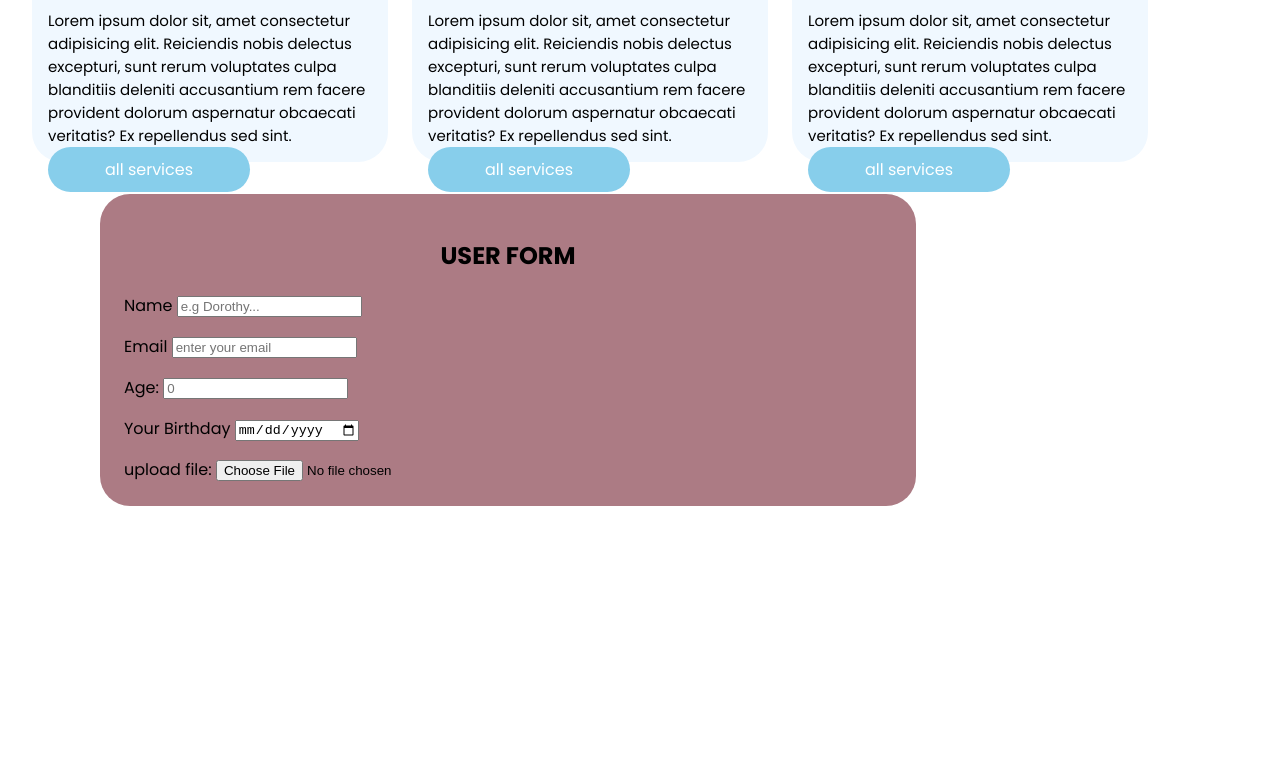
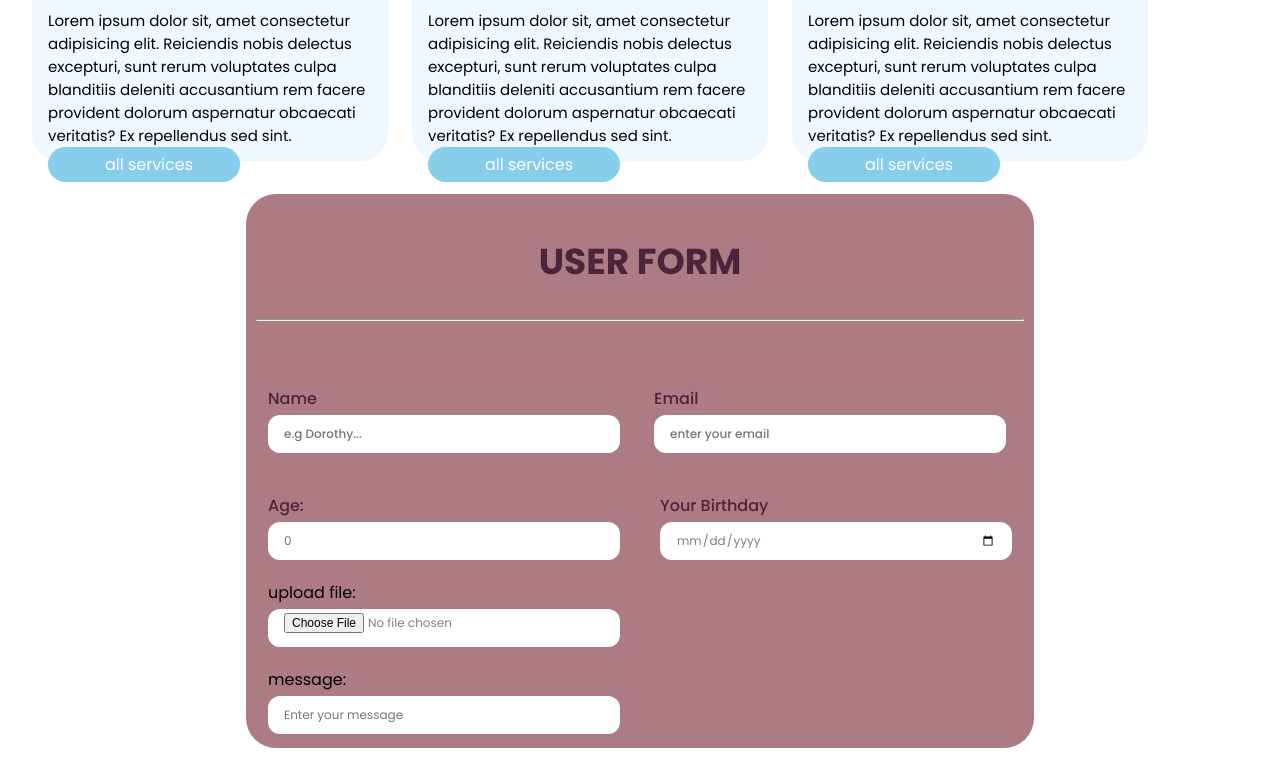
Before and after one commit to Dorothy28784/portfolio2, a plain HTML site: page index.html in a window 1280 px wide. Shown: the part 1027-1801 px from the top of the page. Before the commit the page ends 1701 px from the top, so only its background shows below. Drawn offline with Linux system fonts and the light colour scheme.

Commit message:
implementation of form layout

```diff
--- a/assets/styles/index.css
+++ b/assets/styles/index.css
@@ -121,9 +121,9 @@ projectsection>div>h1{
     padding-left: 20px;
     width:50% ;
     text-align: center;
-    padding-right: 20px;
-    padding-bottom: 10px;
-    padding-top: 10px;
+    padding-right: 10px;
+    padding-bottom: 5px;
+    padding-top: 5px;
     border-radius: 50px;
     transition: 1s;
 }
@@ -181,19 +181,131 @@ projectsection>div>h1{
     height: 60vh;
 }
 
-#contactsection > form{
-    padding: 24px;
+#contactsection > form {
+    padding: 10px;
     width: 60vw;
     background-color: var(--secondary-color);
     border-radius: 30px;
+    margin: auto;
+}
 
+
+#contactsection > form > h2{
+    text-align: center;
+    margin-top: 30px;
+    margin-bottom: 30px;
+    font-size: 36px;
+    color:var(--primary-color);
+}
+#contactsection > form > div {
+    margin-top: 16px;
+}
+
+
+#contactsection > form > div > div{
+    margin-top: 16px;
+    padding-left: 12px;
+    padding-right: 12px;
+}
+
+#contactsection > form > .userMessage{
+     margin-top: 16px;
+    padding-left: 12px;
+    padding-right: 12px;
+}
+
+#contactsection > form > .usernameEmail, .userAgebirthday{
+    display: flex;
+}
+#contactsection > form > .usernameEmail, .userAgebirthday > div > label{
+    font-weight: 500;
+    color: var(--primary-color);
 
 }
 
-#contactsection > form > div{
-    margin-top: 16px;
+#contactsection > form > div > label{
+    font-weight: 500;
+    margin-right: 20px;
+    color:white;
+
+}
+#contactsection > form > .usernameEmail > div > input{
+    all: unset;
+    border-radius: 12px;
+    width: 25vw;
+    background-color: white;
+    padding-top: 4px;
+    padding-bottom:4px ;
+    padding-left:16px ;
+    padding-right: 16px;
+    margin-top: 4px;
+    margin-bottom: 8px;
+    height: 30px;
+    font-size: 12px;
+    color: gray;
 }
 
-#contactsection > form > h2{
+#contactsection > form > .userAgebirthday > div > input{
+    all: unset;
+    border-radius: 12px;
+    width: 25vw;
+    background-color: white;
+    padding-top: 4px;
+    padding-bottom:4px ;
+    padding-left:16px ;
+    padding-right: 16px;
+    margin-top: 4px;
+    margin-bottom: 4px;
+    height: 30px;
+    font-size: 12px;
+    color: gray;
+}
+
+#contactsection > form > .userfileMessage > div > input{
+    all: unset;
+    border-radius: 12px;
+    width: 25vw;
+    background-color: white;
+    padding-top: 4px;
+    padding-bottom:4px ;
+    padding-left:16px ;
+    padding-right: 16px;
+    margin-top: 4px;
+    margin-bottom: 4px;
+    height: 30px;
+    font-size: 12px;
+    color: gray;
+}
+
+
+#contactsection > form > div > label{
+font-weight: 500;
+color:var(--primary-color);
+
+}
+#contactsection > form > div > input > textarea{
+    all: unset;
+    border-radius: 12px;
+    background-color: white;
+    padding-top: 4px;
+    padding-bottom:4px ;
+    padding-left:16px ;
+    padding-right: 16px;
+    font-size: 14px;
+    color: gray;
+}
+
+
+#contactsection > form >  div > input{
+    all: unset;
+    background-color:skyblue;
+    color: #fff;
+    padding-left: 20px;
+    width:50% ;
     text-align: center;
+    padding-right: 10px;
+    padding-bottom: 5px;
+    padding-top: 5px;
+    border-radius: 50px;
+    transition: 1s;
 }
--- a/index.html
+++ b/index.html
@@ -94,7 +94,11 @@
 <!--contact form-->
 <form action="">
     <h2>USER FORM</h2>
-    <!--user name-->
+    <hr>
+    <br>
+
+    <div class="usernameEmail">
+<!--user name-->
     <div>
         <label for="username">Name</label>
         <input type="text " placeholder="e.g Dorothy..." name="username" >
@@ -105,7 +109,11 @@
         <label for="userEmail">Email</label>
         <input type="email"placeholder="enter your email" name="userEmail">
     </div>
-      <!--user age-->
+    </div>
+
+
+    <div class="userAgebirthday">
+         <!--user age-->
     <div>
         <label for="userage">Age:</label>
         <input type="number" placeholder="0" name="userAge">
@@ -113,18 +121,35 @@
     </div>
     <!--user birth-->
     <div>
-        <label for="userDOB">Your Birthday</label>
+        <label for="userDOB">Your Birthday</label><br>
         <input type="date" name="userDOB">
 
+      </div>
     </div>
+
+
+    <div class="userfileMessage">
     <!--user file input-->
-    <div>
-        <label for="userfile">upload file:</label>
+
+      <div>
+        <label for="userfile">upload file:</label><br>
         <input type="file" name="userfile">
+      </div>
+
+    <!--user message-->
+      <div class="usermessage">
+
+    <label for="usermessage">message:</label><br>
+      <input type="text" placeholder="Enter your message"  name="usermessage"></textarea>
+
+      </div>
     </div>
+
+
 
 </form>
 </section>
+<div style="margin:100px;"></div>
 
 
 </body>
```
